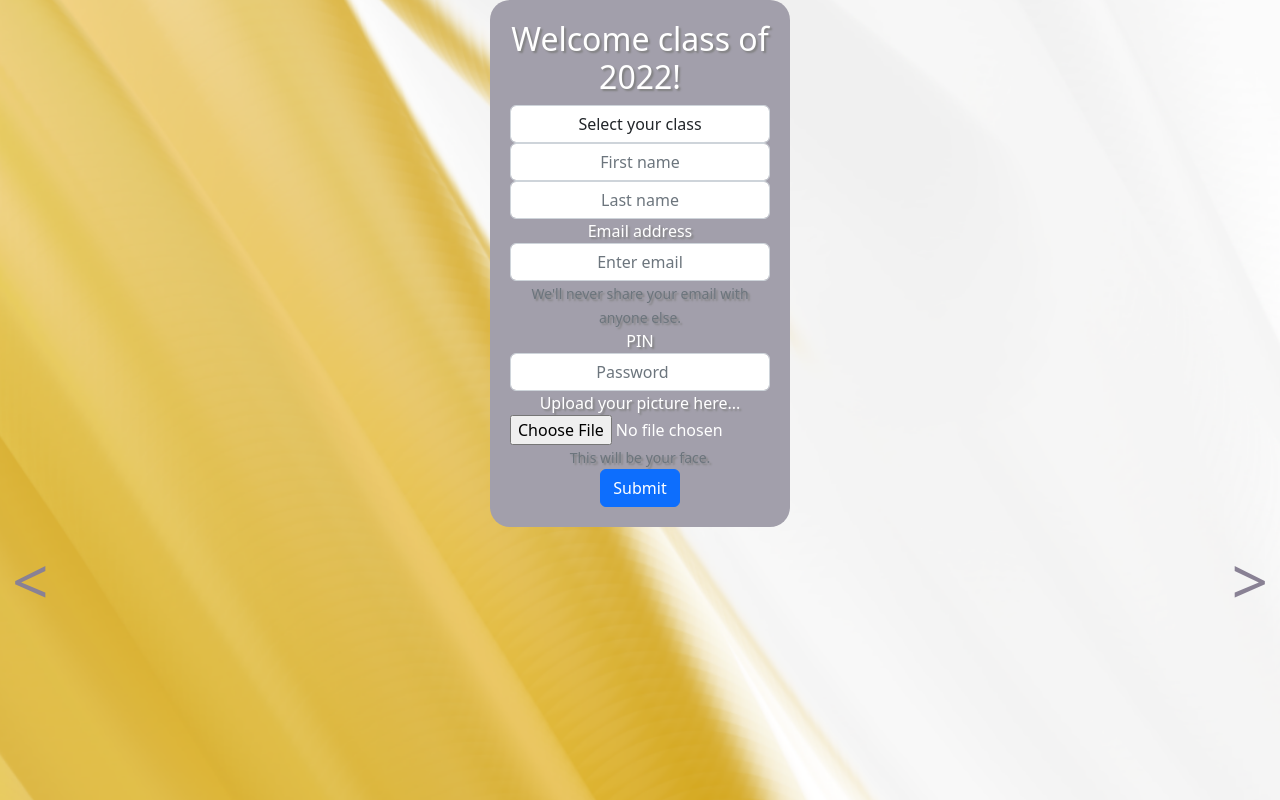
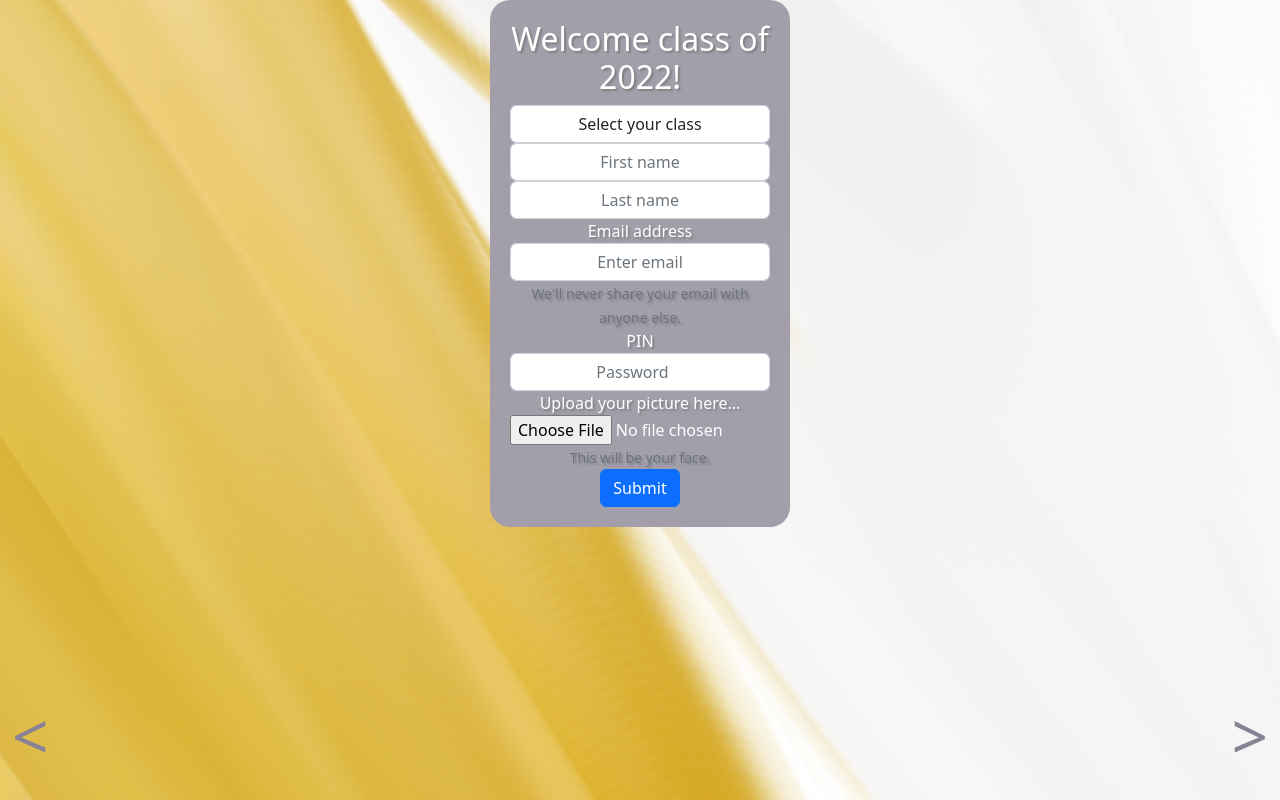
Before and after one commit to EmilyK-G/EmilyK-G-booksigningapp-client.github.io, a React (Create React App) app: page / in a window 1280 px wide. Built offline with nearby package versions, Linux system fonts and the light colour scheme.

Commit message:
fixed duplicate bug

```diff
--- a/src/components/NavBtn/MyButton.jsx
+++ b/src/components/NavBtn/MyButton.jsx
@@ -1,5 +1,5 @@
 import Button from 'react-bootstrap/Button';
-import { Outlet, Link } from "react-router-dom";
+import { Link } from "react-router-dom";
 
 function MyButton(props) {
   return (
@@ -11,7 +11,6 @@ function MyButton(props) {
           to={props.linkTo}
           className='nav_link_style'>{props.sign}</Link>
     </Button>
-    <Outlet />
     </>
   )
 }
--- a/src/components/NavBtn/NavBtn.css
+++ b/src/components/NavBtn/NavBtn.css
@@ -12,6 +12,8 @@ a:hover {
 }
 .my_btn_div{
   width: -webkit-fill-available;
+  position: absolute;
+  bottom: 1.2%;
 }
 .nav_btn_style {
   background-color: transparent;
--- a/src/components/NavBtn/NavBtn.jsx
+++ b/src/components/NavBtn/NavBtn.jsx
@@ -4,6 +4,7 @@ import { NavigationContext } from '../../contexts/NavigationContext';
 import Welcome from '../Welcome/Welcome';
 import LoginModal from './LoginModal';
 import MyButton from './MyButton';
+import { Outlet } from "react-router-dom";
 import './NavBtn.css';
 
 function NavBtn() {
@@ -18,6 +19,8 @@ function NavBtn() {
             <MyButton linkTo={prevPage} sign={'<'}/>
             <MyButton linkTo={nextPage} sign={'>'}/>
         </div>
+
+        <Outlet />
     </div>
   )
 }
```
